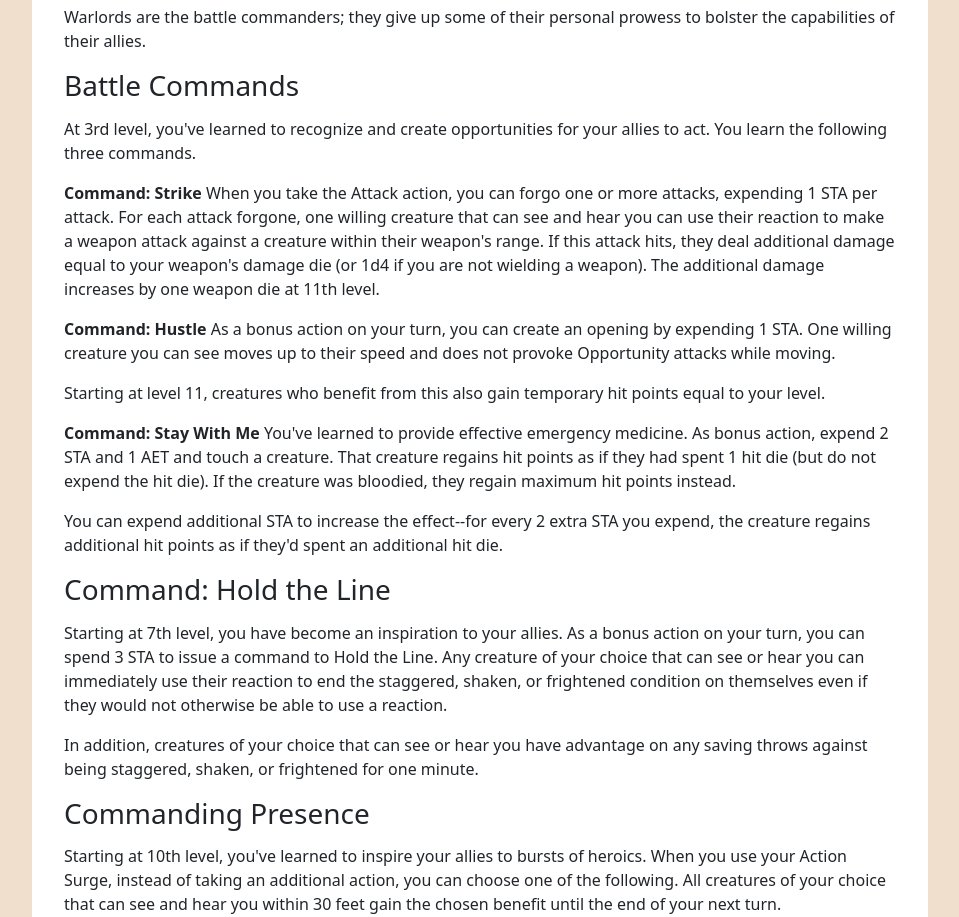
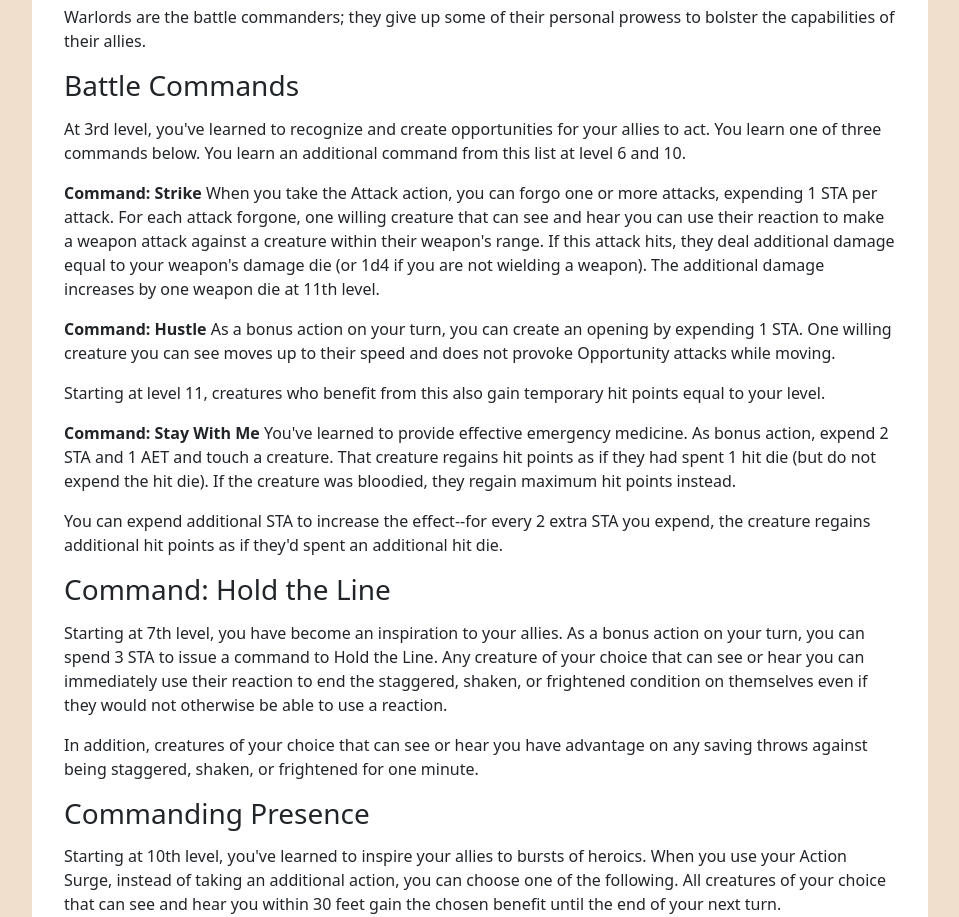
Before and after one commit to bentomhall/nih-system, a plain HTML site: page html/classes/armsman.html in a window 1280 px wide. Shown: the part 8813-9730 px from the top of the page, without its empty margins (160-1119 px from the left). Drawn offline with nearby package versions, Linux system fonts and the light colour scheme.

Commit message:
make l3 feature more selective.

```diff
--- a/html/classes/armsman.html
+++ b/html/classes/armsman.html
@@ -251,7 +251,7 @@
 <p>Warlords are the battle commanders; they give up some of their personal prowess to bolster the capabilities of their allies.</p>
 
 <h3>Battle Commands</h3>
-<p>At 3rd level, you've learned to recognize and create opportunities for your allies to act. You learn the following three commands.</p>
+<p>At 3rd level, you've learned to recognize and create opportunities for your allies to act. You learn one of three commands below. You learn an additional command from this list at level 6 and 10.</p>
 
 <p>
 	<b>Command: Strike</b>
```
Also changed, not shown: 1 other file.
